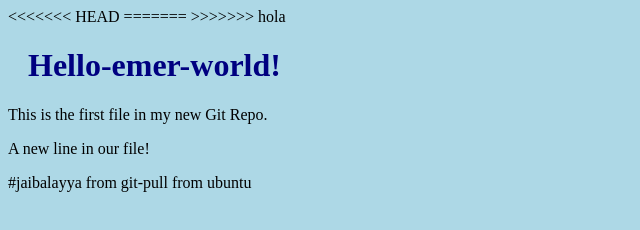
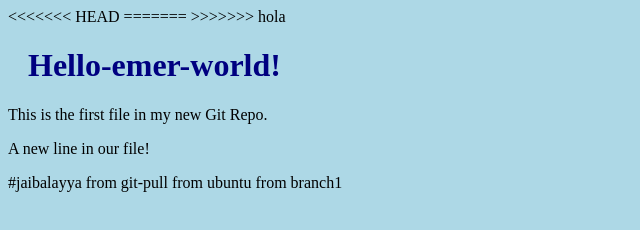
Before and after one commit to manoharmanu1405/hello-world, a plain HTML site: page index.html in a window 1280 px wide. Shown: the whole page, without its empty margins (0-640 px from the left). Drawn offline with Linux system fonts and the light colour scheme.

Commit message:
Update index.html

```diff
--- a/index.html
+++ b/index.html
@@ -18,3 +18,4 @@
 </html>
 #jaibalayya from git-pull
 from ubuntu
+from branch1
```
